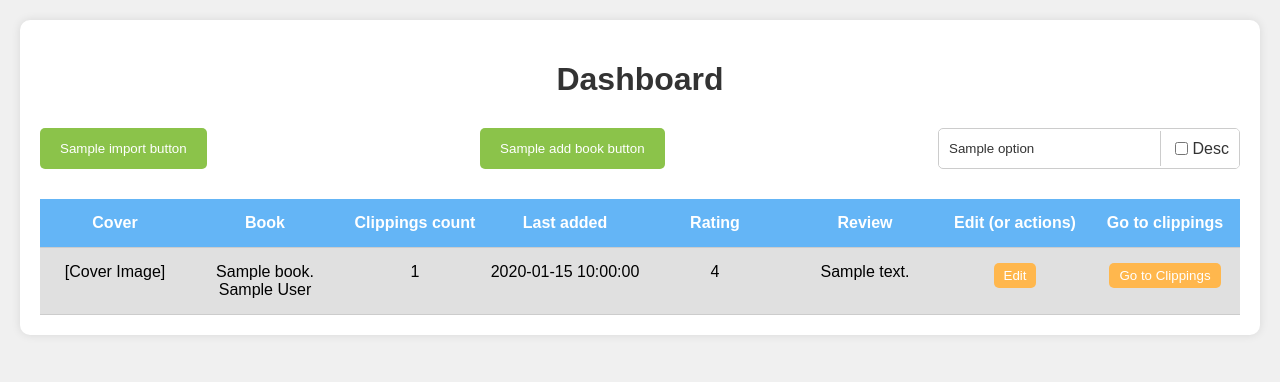
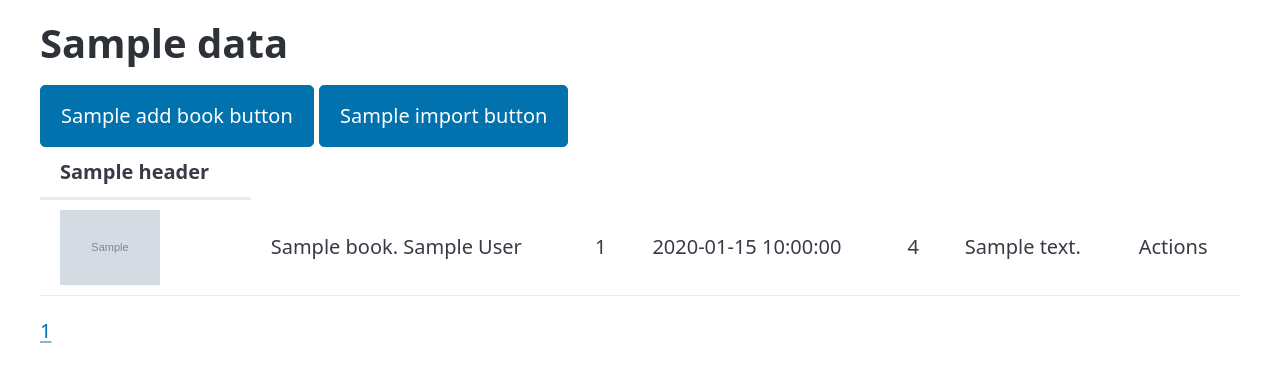
Before and after one commit to yakimka/clippings, a Python web app: template clippings/books/presenters/templates/books_page.html in a window 1280 px wide. Shown: the top 382 px of the page. Run offline with Jinja, Linux system fonts and the light colour scheme; the template is opened without the code that fills it: most values are stand-ins (such as "Sample title", 1, 10 or a date in 2020); grey boxes marked "Sample" are stand-in pictures; some libraries are stand-ins or nearby versions.

Commit message:
Update books page

```diff
--- a/clippings/books/presenters/templates/books_page.html
+++ b/clippings/books/presenters/templates/books_page.html
@@ -1,175 +1,51 @@
-<!DOCTYPE html>
+<!doctype html>
 <html lang="en">
 <head>
-    <meta charset="UTF-8">
-    <meta name="viewport" content="width=device-width, initial-scale=1.0">
-    <title>Dashboard (Books View)</title>
-    <style>
-        body {
-            font-family: Arial, sans-serif;
-            background-color: #f0f0f0;
-            margin: 0;
-            padding: 20px;
-        }
-
-        .container {
-            max-width: 1200px;
-            margin: 0 auto;
-            background-color: white;
-            padding: 20px;
-            border-radius: 10px;
-            box-shadow: 0 0 10px rgba(0, 0, 0, 0.1);
-        }
-
-        h1 {
-            text-align: center;
-            margin-bottom: 30px;
-            color: #333;
-        }
-
-        .actions {
-            display: flex;
-            justify-content: space-between;
-            margin-bottom: 20px;
-            flex-wrap: wrap;
-        }
-
-        .btn {
-            background-color: #8BC34A;
-            color: white;
-            padding: 10px 20px;
-            border: none;
-            border-radius: 5px;
-            cursor: pointer;
-            margin-bottom: 10px;
-        }
-
-        .input-box {
-            padding: 10px;
-            border-radius: 5px;
-            border: 1px solid #ccc;
-            width: 250px;
-            margin-bottom: 10px;
-        }
-
-        .table {
-            border-collapse: collapse;
-            width: 100%;
-            margin-top: 20px;
-        }
-
-        .table-header, .table-row {
-            display: flex;
-            justify-content: space-between;
-            background-color: #e0e0e0;
-            padding: 10px 0;
-            border-bottom: 1px solid #ccc;
-        }
-
-        .table-header {
-            background-color: #64B5F6;
-            color: white;
-            font-weight: bold;
-        }
-
-        .header-item, .row-item {
-            flex: 1;
-            text-align: center;
-            padding: 5px 0;
-        }
-
-        .row-item input[type="checkbox"] {
-            margin: 0 auto;
-        }
-
-        .row-item button {
-            background-color: #FFB74D;
-            color: white;
-            border: none;
-            border-radius: 5px;
-            padding: 5px 10px;
-            cursor: pointer;
-        }
-        .sort-container {
-            display: flex;
-            align-items: center;
-            border: 1px solid #ccc;
-            border-radius: 5px;
-            overflow: hidden;
-            width: 300px;
-            margin-bottom: 10px;
-        }
-
-        .select-box {
-            flex: 1;
-            border: none;
-            border-right: 1px solid #ccc;
-            padding: 10px;
-            border-radius: 0;
-            background-color: white;
-            color: #333;
-            cursor: pointer;
-            appearance: none;
-        }
-
-        .desc-checkbox {
-            display: flex;
-            align-items: center;
-            padding: 10px;
-            background-color: white;
-            color: #333;
-            cursor: pointer;
-        }
-
-        .desc-checkbox input[type="checkbox"] {
-            margin-right: 5px;
-            cursor: pointer;
-        }
-    </style>
+    <meta charset="utf-8">
+    <meta name="viewport" content="width=device-width, initial-scale=1">
+    <meta name="color-scheme" content="light dark">
+    <link rel="stylesheet" href="https://cdn.jsdelivr.net/npm/@picocss/pico@2/css/pico.min.css">
+    <title>{{ data.page_title }}</title>
 </head>
 <body>
-    <div class="container">
-        <h1>Dashboard</h1>
+<main class="container">
+    <h1>{{ data.page_title }}</h1>
+    <div>
+        <button>{{ data.add_book_button.label }}</button>
+        <button>{{ data.import_button.label }}</button>
+    </div>
 
-        <div class="actions">
-            <button class="btn">{{ data.import_button.label }}</button>
-            <button class="btn">{{ data.add_book_button.label }}</button>
-            <div class="sort-container">
-                <select class="select-box">
-                    {% for option in data.sort_select.options %}
-                        <option value="{{ option.value }}">{{ option.label }}</option>
-                    {% endfor %}
-                </select>
-                <label class="desc-checkbox">
-                    <input type="checkbox"> Desc
-                </label>
-            </div>
-        </div>
+    <table>
+        <thead>
+        <tr>
+            {% for header in data.headers %}
+            <th scope="col">{{ header }}</th>
+            {% endfor %}
+        </tr>
+        </thead>
+        <tbody>
+        {% for book in data.books %}
+        <tr>
+            <th scope="row"><img src="{{ book.cover_url }}" width="100" alt="Book Image"></th>
+            <td>{{ book.title }}. {{ book.author }}</td>
+            <td>{{ book.clippings_count }}</td>
+            <td>{{ book.last_clipping_added_at }}</td>
+            <td>{{ book.rating }}</td>
+            <td>{{ book.review }}</td>
+            <td>Actions</td>
+        </tr>
+        {% endfor %}
+    </table>
 
-        <div class="table">
-            <div class="table-header">
-                <div class="header-item">Cover</div>
-                <div class="header-item">Book</div>
-                <div class="header-item">Clippings count</div>
-                <div class="header-item">Last added</div>
-                <div class="header-item">Rating</div>
-                <div class="header-item">Review</div>
-                <div class="header-item">Edit (or actions)</div>
-                <div class="header-item">Go to clippings</div>
-            </div>
-            {% for book in data.books %}
-                <div class="table-row">
-                    <div class="row-item">[Cover Image]</div>
-                    <div class="row-item">{{ book.title }}. {{ book.author }}</div>
-                    <div class="row-item">{{ book.clippings_count }}</div>
-                    <div class="row-item">{{ book.last_clipping_added_at }}</div>
-                    <div class="row-item">{{ book.rating }}</div>
-                    <div class="row-item">{{ book.review }}</div>
-                    <div class="row-item"><button>Edit</button></div>
-                    <div class="row-item"><button>Go to Clippings</button></div>
-                </div>
-            {% endfor %}
-        </div>
+    <div class="pagination">
+        {% for page in data.pages %}
+        {% if page.current %}
+        <span>{{ page.number }}</span>
+        {% else %}
+        <a href="{{ page.url }}">{{ page.number }}</a>
+        {% endif %}
+        {% endfor %}
     </div>
+</main>
 </body>
 </html>
```
Also changed, not shown: clippings/books/presenters/books_page_presenter.py (+23 -12 lines), clippings/books/presenters/dtos.py (+4 -9 lines), tests/test_presenters/test_books_page_html_renderers.py (renamed from tests/test_adapters/test_books_page_html_renderers.py, +1 -1 lines), tests/test_presenters/test_books_page_presenters.py (renamed from tests/test_adapters/test_books_page_presenters.py, +2 -2 lines).
